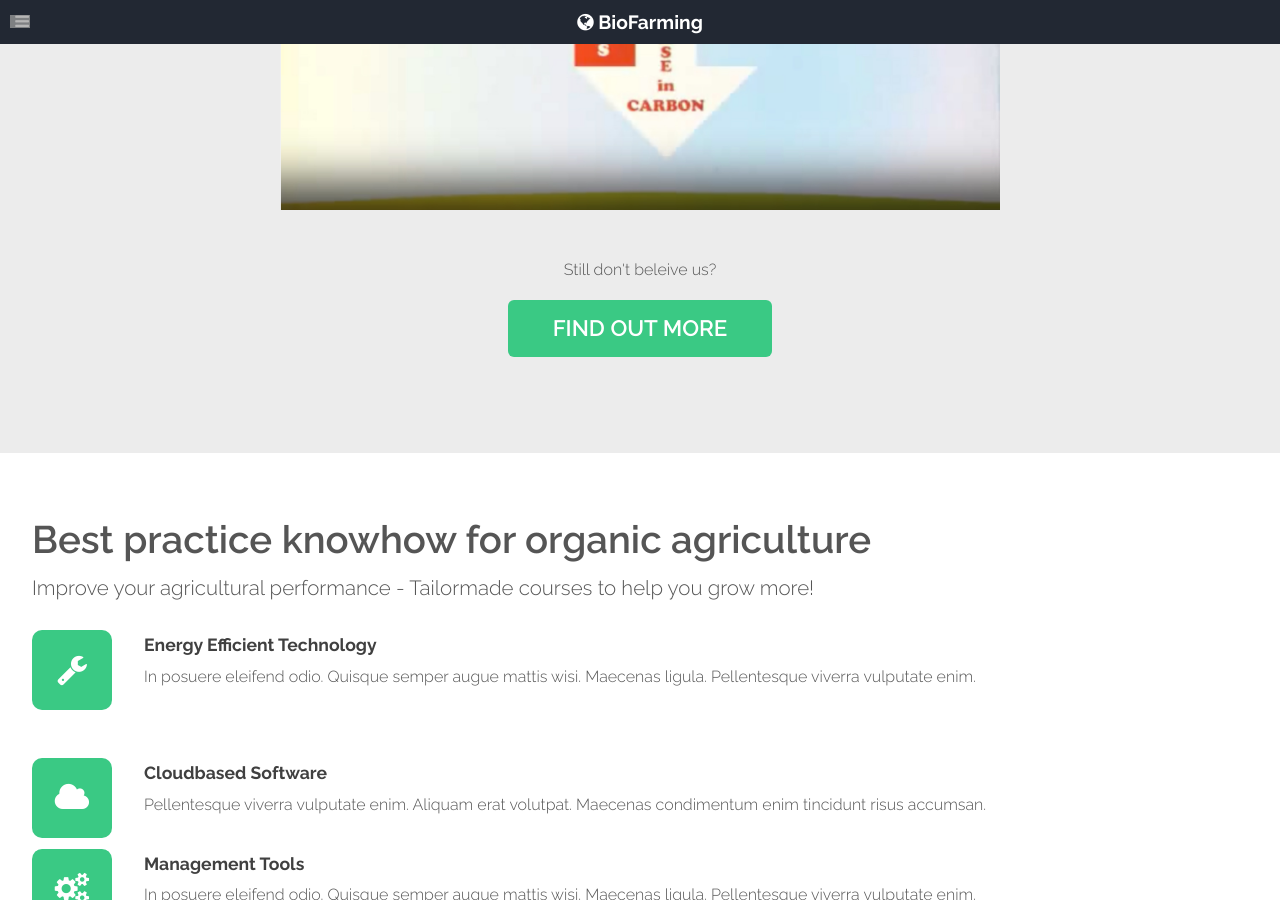
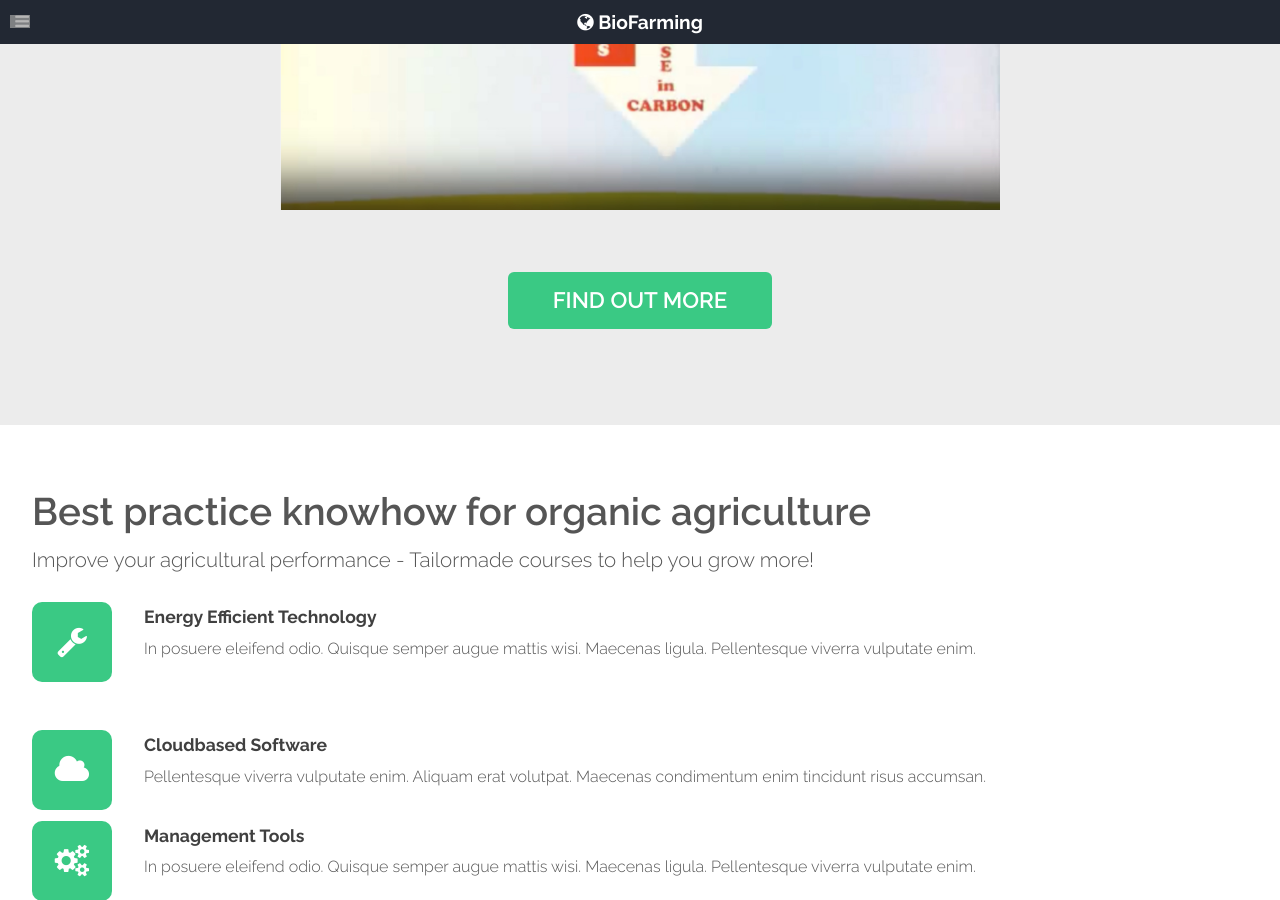
Before and after one commit to ryanmstokes/biofarming, a Jekyll site: the page built from index.md, in a window 1280 px wide and 900 px high, scrolled down 1182 px. Built offline with Jekyll 4.4.1, drawn with Linux system fonts in a browser that asks for light colours; grey boxes are pictures that could not be loaded.

Commit message:
remove byline

```diff
--- a/_layouts/landing.html
+++ b/_layouts/landing.html
@@ -48,7 +48,7 @@ layout: default
 					<div class="row title-cta-wrap">
 
 						<div class="title-cta">
-							<span class="byline">{{ page.home-video-sub-description }}</span>
+							<!--<span class="byline">{{ page.home-video-sub-description }}</span>-->
 							<div class="cta-wrapper"><a href="/biomass-management" class="button alt">{{ page.home-video-cta-title }}</a></div>
 						</div>
 
```
